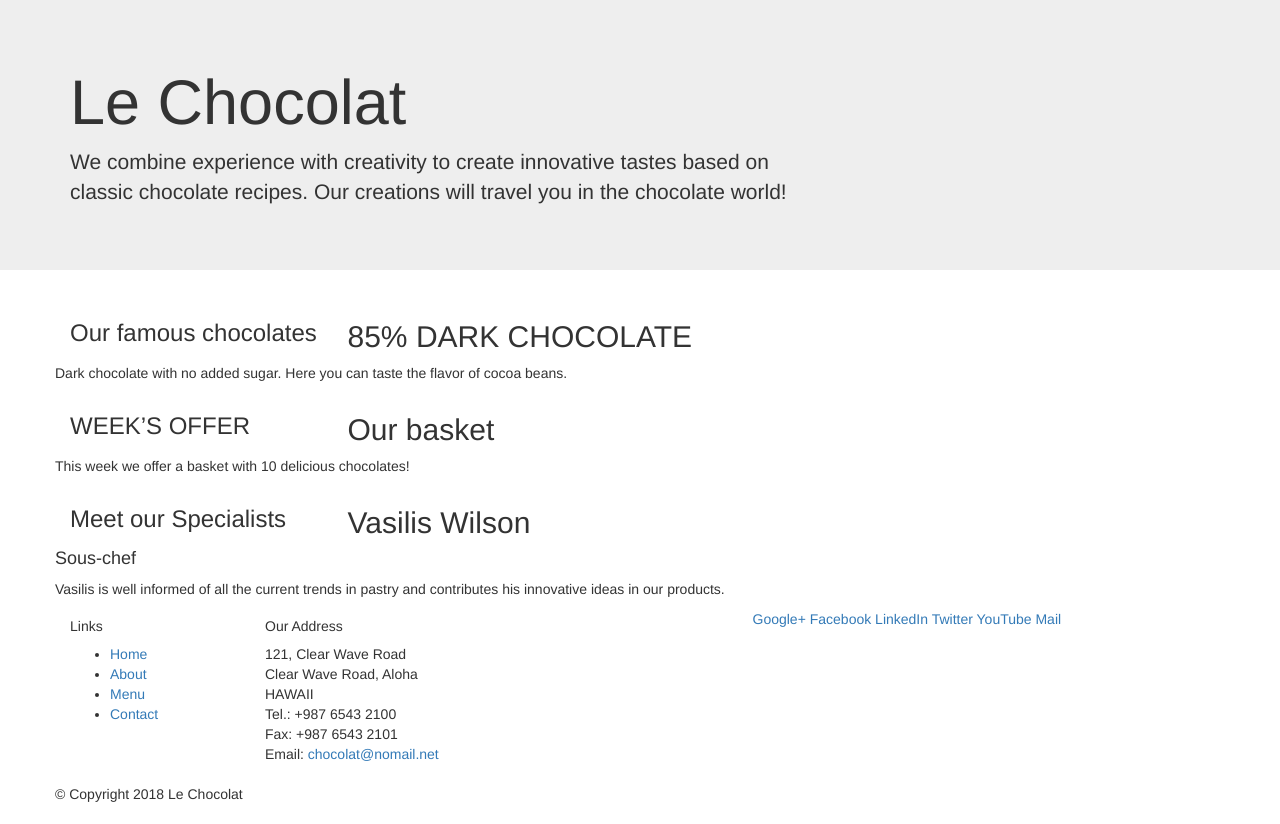
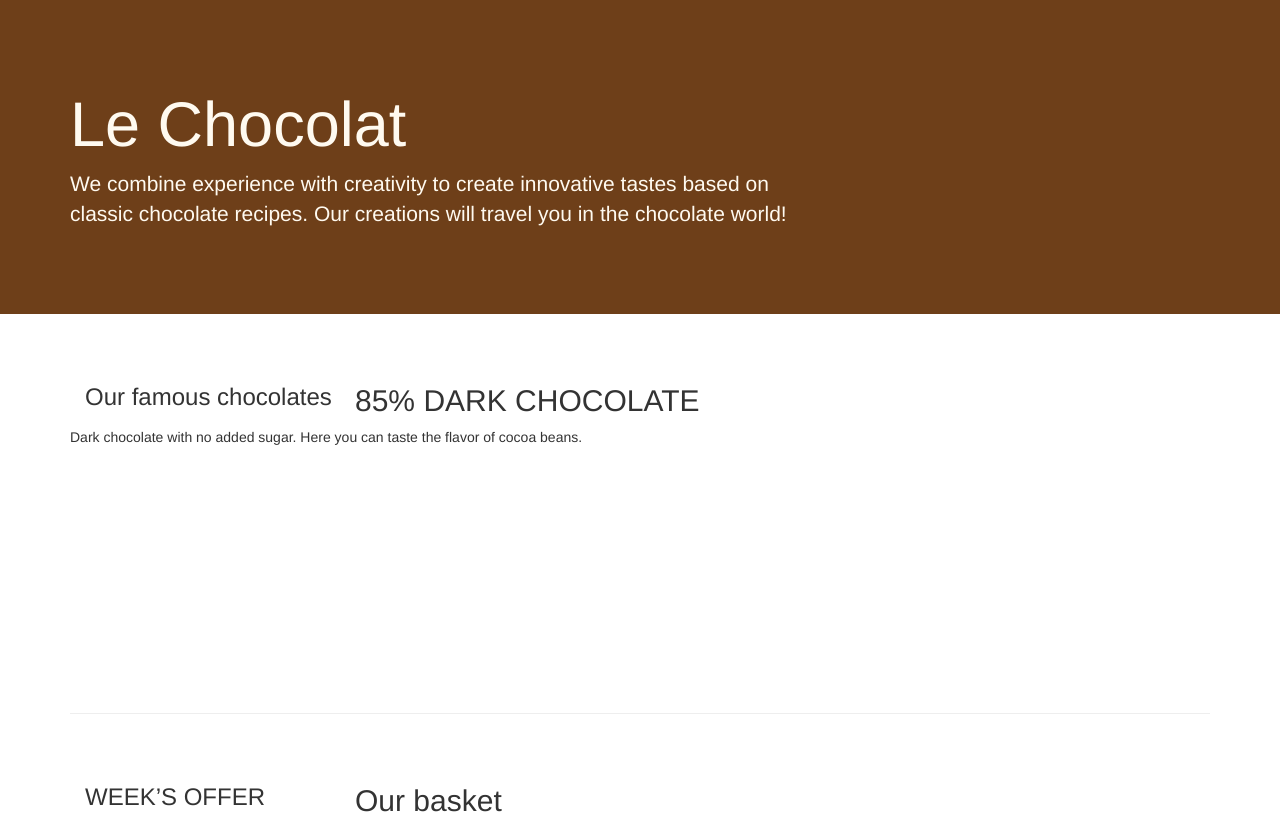
Before and after one commit to EfthymiosPanagiotidis/leChocolat, a plain HTML site: page index.html in a window 1280 px wide. Shown: the top 824 px of the page. Drawn offline with nearby package versions, Linux system fonts and the light colour scheme.

Commit message:
Bootstrap Grid Part 2

```diff
--- /dev/null
+++ b/css/styles.css
@@ -0,0 +1,26 @@
+.row-header {
+  margin: 0px auto;
+  padding: 0px;
+}
+.row-content {
+  margin: 0px auto;
+  padding: 50px 0px 50px 0px;
+  border-bottom: 1px ridge;
+  min-height: 400px;
+}
+.footer {
+  background-color: #dbb08d;
+  margin: 0px auto;
+  padding: 20px 0px 20px 0px;
+}
+.jumbotron {
+  padding: 70px 30px 70px 30px;
+  margin: 0px auto;
+  background: #6e3f19;
+  color: floralwhite;
+}
+address {
+  font-size: 80%;
+  margin: 0px;
+  color: #0f0f0f;
+}
--- a/index.html
+++ b/index.html
@@ -11,13 +11,14 @@
       rel="stylesheet"
       href="node_modules/bootstrap/dist/css/bootstrap.min.css"
     />
+    <link href="css/styles.css" rel="stylesheet" />
     <title>Le Chocolat</title>
   </head>
 
   <body>
     <header class="jumbotron">
       <div class="container">
-        <div class="row">
+        <div class="row rwo-header">
           <div class="col-12 col-sm-8">
             <h1>Le Chocolat</h1>
             <p>
@@ -32,7 +33,7 @@
     </header>
 
     <div class="container">
-      <div class="row">
+      <div class="row flex-row-reverse row-content align-items-center">
         <div class="col-sm-4 col-md-3">
           <h3>Our famous chocolates</h3>
         </div>
@@ -45,7 +46,7 @@
         </div>
       </div>
 
-      <div class="row">
+      <div class="row row-content align-items-center">
         <div class="col-sm-4 col-md-3">
           <h3>WEEK’S OFFER</h3>
         </div>
@@ -55,7 +56,7 @@
         </div>
       </div>
 
-      <div class="row">
+      <div class="row flex-row-reverse row-content align-items-center">
         <div class="col-sm-4 col-md-3">
           <h3>Meet our Specialists</h3>
         </div>
@@ -70,12 +71,12 @@
       </div>
     </div>
 
-    <footer>
+    <footer class="footer">
       <div class="container">
         <div class="row">
           <div class="col-5 offset-sm-1 col-sm-2">
             <h5>Links</h5>
-            <ul>
+            <ul class="list-unstyled">
               <li><a href="#">Home</a></li>
               <li><a href="#">About</a></li>
               <li><a href="#">Menu</a></li>
@@ -94,8 +95,8 @@
               <a href="mailto:chocolat@nomail.net">chocolat@nomail.net</a>
             </address>
           </div>
-          <div class="col col-sm-4">
-            <div>
+          <div class="col col-sm-4 align-self-center">
+            <div style="text-align: center;">
               <a href="http://google.com/+">Google+</a>
               <a href="http://www.facebook.com/profile.php?id=">Facebook</a>
               <a href="http://www.linkedin.com/in/">LinkedIn</a>
@@ -105,7 +106,7 @@
             </div>
           </div>
         </div>
-        <div class="row">
+        <div class="row justify-content-center">
           <div class="col-auto">
             <p>&copy; Copyright 2018 Le Chocolat</p>
           </div>
```
